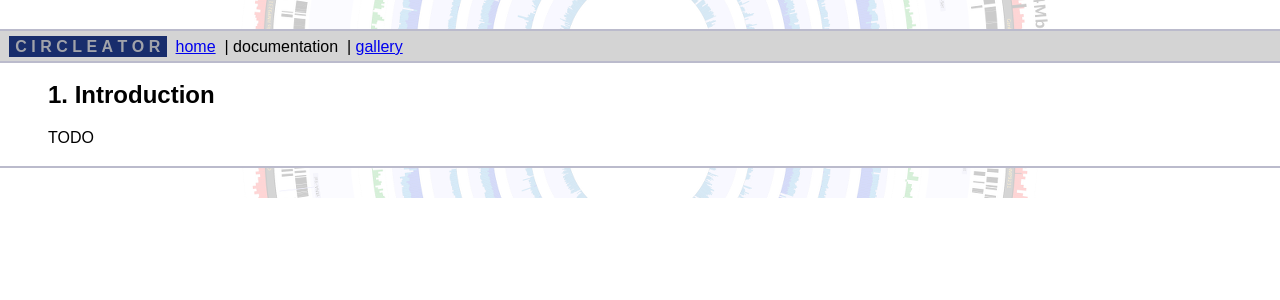
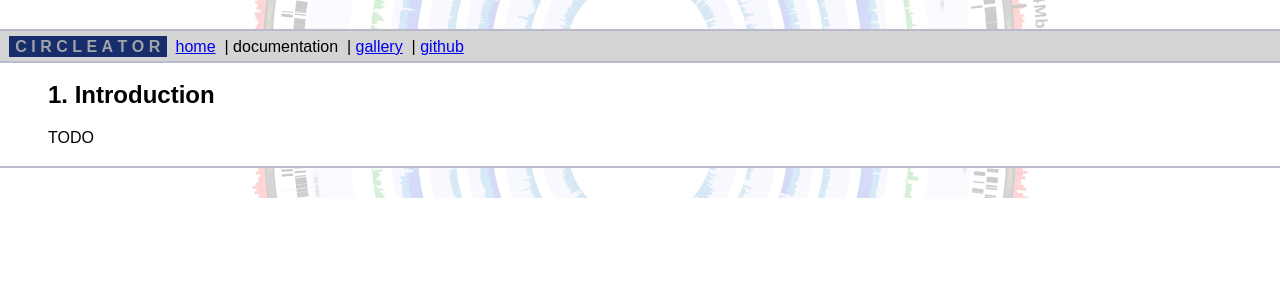
Before and after one commit to jonathancrabtree/Circleator, a Jekyll site: the page built from predefined-config-files.md, in a window 1280 px wide. Shown: the top 300 px of the page. Built offline with Jekyll 4.4.1, drawn with Linux system fonts in a browser that asks for light colours.

```diff
--- a/_includes/header.html
+++ b/_includes/header.html
@@ -7,7 +7,7 @@
 
 <div class='header1'><img src='images/banner-1a.png' class='header1'></div>
 <div class='header2'>
-&nbsp;&nbsp;<span style='color:#a1a3aa; background-color: #182d6c; font-weight: bold; padding: 2px;'>&nbsp;C&nbsp;I&nbsp;R&nbsp;C&nbsp;L&nbsp;E&nbsp;A&nbsp;T&nbsp;O&nbsp;R&nbsp;</span>
+&nbsp;&nbsp;<span class='circleator_heading'>&nbsp;C&nbsp;I&nbsp;R&nbsp;C&nbsp;L&nbsp;E&nbsp;A&nbsp;T&nbsp;O&nbsp;R&nbsp;</span>
 {% if page.pagetype == 'home' %}
 &nbsp;home&nbsp;
 {% else %}
@@ -23,6 +23,7 @@
 {% else %}
 |&nbsp;<a href='gallery.html'>gallery</a>&nbsp;
 {% endif %}
+|&nbsp;<a href='http://github.com/jonathancrabtree/Circleator'>github</a>&nbsp;
 </div>
 
 <div class='main'>
--- a/css/circleator.css
+++ b/css/circleator.css
@@ -83,6 +83,13 @@ table.figure {
     margin-bottom: 0.5em;
     background-color: #dcdcdc;
     border: 2px solid #acacac;
+}
+
+span.circleator_heading {
+    color: #a1a3aa;
+    background-color: #182d6c;
+    font-weight: bold;
+    padding: 2px;
 }
 
 span.circleator {
```
Also changed, not shown: favicon.ico (added).
